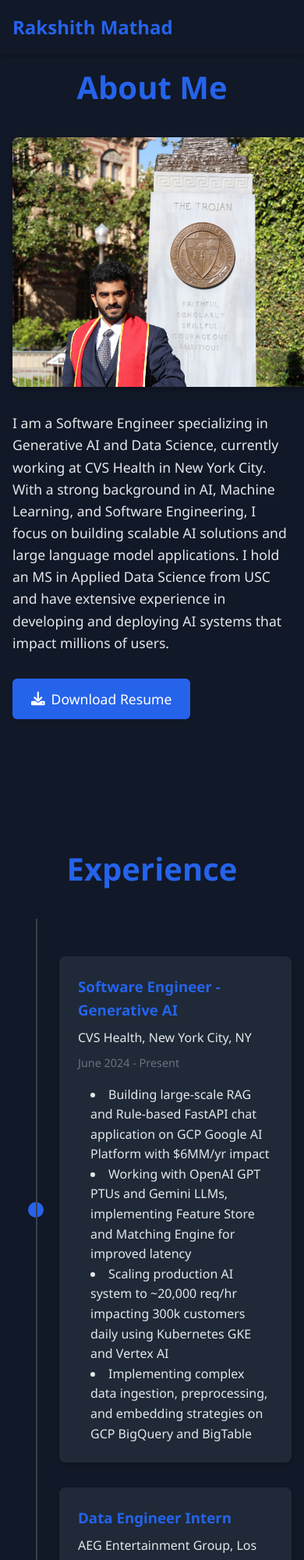
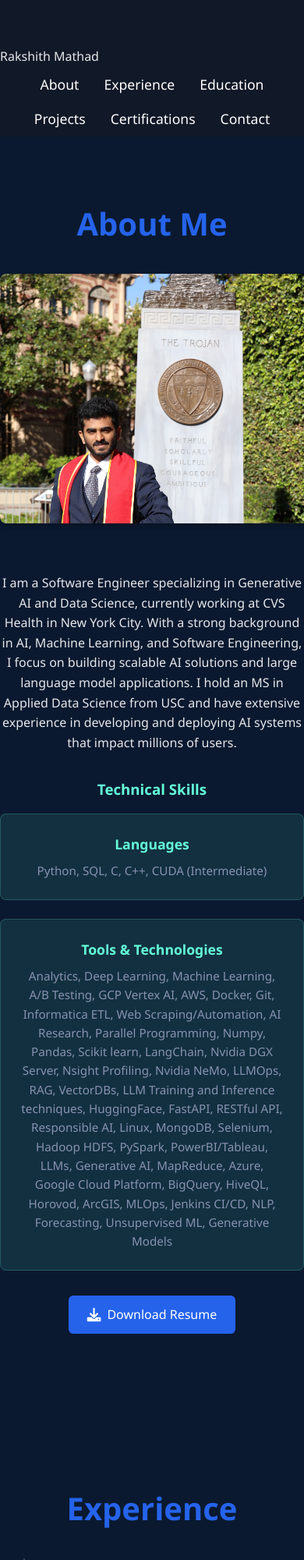
Before and after one commit to rakshith-rm/rakshith.github.io, a plain HTML site: page index.html in a window 390 px wide. Shown: the top 2000 px of the page at 78% size. Drawn offline with Linux system fonts and the light colour scheme.

Commit message:
Add files via upload

```diff
--- a/index.html
+++ b/index.html
@@ -29,6 +29,19 @@
                 <img src="pic.JPEG" alt="Rakshith Mathad" class="profile-image">
                 <div class="about-text">
                     <p>I am a Software Engineer specializing in Generative AI and Data Science, currently working at CVS Health in New York City. With a strong background in AI, Machine Learning, and Software Engineering, I focus on building scalable AI solutions and large language model applications. I hold an MS in Applied Data Science from USC and have extensive experience in developing and deploying AI systems that impact millions of users.</p>
+                    <div class="skills-section">
+                        <h3>Technical Skills</h3>
+                        <div class="skills-grid">
+                            <div class="skill-category">
+                                <h4>Languages</h4>
+                                <p>Python, SQL, C, C++, CUDA (Intermediate)</p>
+                            </div>
+                            <div class="skill-category">
+                                <h4>Tools & Technologies</h4>
+                                <p>Analytics, Deep Learning, Machine Learning, A/B Testing, GCP Vertex AI, AWS, Docker, Git, Informatica ETL, Web Scraping/Automation, AI Research, Parallel Programming, Numpy, Pandas, Scikit learn, LangChain, Nvidia DGX Server, Nsight Profiling, Nvidia NeMo, LLMOps, RAG, VectorDBs, LLM Training and Inference techniques, HuggingFace, FastAPI, RESTful API, Responsible AI, Linux, MongoDB, Selenium, Hadoop HDFS, PySpark, PowerBI/Tableau, LLMs, Generative AI, MapReduce, Azure, Google Cloud Platform, BigQuery, HiveQL, Horovod, ArcGIS, MLOps, Jenkins CI/CD, NLP, Forecasting, Unsupervised ML, Generative Models</p>
+                            </div>
+                        </div>
+                    </div>
                     <div class="resume-download">
                         <a href="Rakshith_Resume.pdf" download class="download-btn">
                             <i class="fas fa-download"></i> Download Resume
@@ -49,10 +62,11 @@
                         <h4>CVS Health, New York City, NY</h4>
                         <p class="date">June 2024 - Present</p>
                         <ul>
-                            <li>Building large-scale RAG and Rule-based FastAPI chat application on GCP Google AI Platform with $6MM/yr impact</li>
-                            <li>Working with OpenAI GPT PTUs and Gemini LLMs, implementing Feature Store and Matching Engine for improved latency</li>
-                            <li>Scaling production AI system to ~20,000 req/hr impacting 300k customers daily using Kubernetes GKE and Vertex AI</li>
-                            <li>Implementing complex data ingestion, preprocessing, and embedding strategies on GCP BigQuery and BigTable</li>
+                            <li>Working in the Conversational AI customer service team to build a large-scale complex RAG and Rule based FastAPI chat application on GCP Google AI Platform with $6MM/yr impact</li>
+                            <li>Implemented async/multithreaded/parallel semantic search using OpenAI GPT PTUs and Gemini LLMs, Feature Store and Matching Engine, improving latency and caching strategy</li>
+                            <li>Scaled production AI system to ~20,000 req/hr impacting 300k customers daily using Kubernetes GKE and Vertex AI</li>
+                            <li>Performed complex data ingestion and preprocessing on GCP BigQuery and BigTable, including chunking and embedding strategies</li>
+                            <li>Worked with Airflow, K8s, Jenkins CI/CD, LLM Evaluation framework, feature flags, and AI safety guardrails</li>
                         </ul>
                     </div>
                 </div>
@@ -63,9 +77,10 @@
                         <h4>AEG Entertainment Group, Los Angeles, CA</h4>
                         <p class="date">February 2024 - May 2024</p>
                         <ul>
-                            <li>Built Azure Data Factory pipelines for large data processing</li>
+                            <li>Built complex Azure Data Factory pipelines for large data processing</li>
                             <li>Implemented PySpark in Databricks for batch API processing</li>
                             <li>Handled Dynamics CRM data migration via OData REST APIs</li>
+                            <li>Managed Parquet/Avro for streaming and financial data reporting</li>
                         </ul>
                     </div>
                 </div>
@@ -76,9 +91,10 @@
                         <h4>CVS Health, New York City, NY</h4>
                         <p class="date">May 2023 - August 2023</p>
                         <ul>
-                            <li>Optimized Hadoop HDFS big data pipelines, processing 100M+ rows</li>
-                            <li>Reduced latency by 40% using HiveQL</li>
+                            <li>Optimized Hadoop HDFS big data pipelines, processing 100M+ rows with HiveQL</li>
+                            <li>Reduced latency by 40% through optimization techniques</li>
                             <li>Designed scalable ETL workflows and customer campaign strategies</li>
+                            <li>Leveraged Tableau, advanced OLAP, data blending, and predictive modeling</li>
                         </ul>
                     </div>
                 </div>
@@ -90,7 +106,8 @@
                         <p class="date">January 2022 - July 2022</p>
                         <ul>
                             <li>Developed deep learning applications for Object Detection and Visual Attention</li>
-                            <li>Implemented Recommendation Systems using Matrix Factorization</li>
+                            <li>Implemented Recommendation Systems using Matrix Factorization and Collaborative Filtering</li>
+                            <li>Optimized AI Inference on custom AI processor</li>
                         </ul>
                     </div>
                 </div>
@@ -102,7 +119,8 @@
                         <p class="date">November 2020 - June 2021</p>
                         <ul>
                             <li>Led team of 3 in SOTA Generative AI PyTorch research</li>
-                            <li>Implemented Conditional GAN with spatially adaptive normalization</li>
+                            <li>Implemented Conditional GAN with spatially adaptive normalization for Image manipulation</li>
+                            <li>Performed Semantic Segmentation with DeepLab-V2 to curate 20k-image dataset</li>
                             <li>Trained generative models on Nvidia DGX cluster</li>
                         </ul>
                     </div>
@@ -144,17 +162,34 @@
             <div class="projects-grid">
                 <div class="project-card">
                     <h3>Parallelism for LLM Inference on GPUs</h3>
-                    <p>Deployed and served BERT Transformer on RTX GPU using PyTorch, ONNX, and NVIDIA TensorRT runtimes. Implemented CUDA Kernel optimization and Ray Serve deployment for async TinyLlama inference.</p>
+                    <ul>
+                        <li>Deployed and served BERT Transformer on RTX GPU using PyTorch, ONNX, and NVIDIA TensorRT runtimes</li>
+                        <li>Profiled performance bottlenecks using NVIDIA Nsight</li>
+                        <li>Built CUDA Kernel for optimized inference on custom NN</li>
+                        <li>Deployed async TinyLlama using Ray Serve and FastAPI</li>
+                        <li>Implemented FSDP/DDP training simulations using Ray/DeepSpeed</li>
+                    </ul>
                 </div>
 
                 <div class="project-card">
                     <h3>RAG-based LLM with Guardrails</h3>
-                    <p>Built a RAG-based chatbot using LangChain and Llama 2, integrated with Pinecone VectorDB and HuggingFace Sentence Transformer. Implemented NVIDIA NeMo Guardrails and LoRA LLM finetuning techniques.</p>
+                    <ul>
+                        <li>Built RAG-based chatbot using LangChain and Llama 2</li>
+                        <li>Integrated Pinecone VectorDB and HuggingFace Sentence Transformer</li>
+                        <li>Implemented NVIDIA NeMo Guardrails and LoRA LLM finetuning</li>
+                        <li>Developed e2e pipeline for LoRa finetuning and quantization</li>
+                        <li>Improved inference using NVIDIA Triton Inference Server</li>
+                    </ul>
                 </div>
 
                 <div class="project-card">
                     <h3>Research: Distributed Deep Learning</h3>
-                    <p>Published paper on "Performance Analysis of Distributed Deep Learning using Horovod on Image Classification" at IEEE ICICCS. Developed ML privacy-preserving techniques for Federated Learning systems.</p>
+                    <ul>
+                        <li>Published paper on "Performance Analysis of Distributed Deep Learning using Horovod on Image Classification" at IEEE ICICCS</li>
+                        <li>Developed ML privacy-preserving techniques for Federated Learning systems</li>
+                        <li>Implemented anomaly detection for adversary client nodes</li>
+                        <li>Applied Homomorphic Encryption in distributed learning</li>
+                    </ul>
                     <a href="https://ieeexplore.ieee.org/document/9788247" target="_blank" class="research-link">View Publication <i class="fas fa-external-link-alt"></i></a>
                 </div>
 
--- a/styles.css
+++ b/styles.css
@@ -20,53 +20,67 @@ body {
     line-height: 1.6;
     color: var(--text-color);
     background-color: var(--white);
+    padding-top: 70px;
 }
 
 /* Navigation */
-.navbar {
+header {
     position: fixed;
     top: 0;
-    width: 100%;
-    background-color: var(--card-bg);
-    box-shadow: 0 2px 4px rgba(0, 0, 0, 0.2);
+    left: 0;
+    right: 0;
+    background: rgba(17, 34, 64, 0.95);
+    backdrop-filter: blur(10px);
     z-index: 1000;
+    padding: 1rem 0;
+    box-shadow: 0 2px 10px rgba(0, 0, 0, 0.3);
 }
 
-.nav-content {
-    max-width: 1200px;
-    margin: 0 auto;
-    padding: 1rem;
+nav ul {
     display: flex;
-    justify-content: space-between;
-    align-items: center;
+    justify-content: center;
+    list-style: none;
+    margin: 0;
+    padding: 0;
 }
 
-.logo {
-    font-size: 1.5rem;
-    font-weight: bold;
-    color: var(--primary-color);
+nav ul li {
+    margin: 0 1.5rem;
 }
 
-.nav-links {
-    display: flex;
-    list-style: none;
-    gap: 2rem;
+nav ul li a {
+    color: #ffffff;
+    text-decoration: none;
+    font-size: 1.1rem;
+    font-weight: 500;
+    transition: color 0.3s ease;
+    padding: 0.5rem 0;
+    position: relative;
 }
 
-.nav-links a {
-    text-decoration: none;
-    color: var(--text-color);
-    font-weight: 500;
-    transition: color 0.3s ease;
+nav ul li a:hover {
+    color: #64ffda;
 }
 
-.nav-links a:hover {
-    color: var(--primary-color);
+nav ul li a::after {
+    content: '';
+    position: absolute;
+    bottom: 0;
+    left: 0;
+    width: 0;
+    height: 2px;
+    background: #64ffda;
+    transition: width 0.3s ease;
+}
+
+nav ul li a:hover::after {
+    width: 100%;
 }
 
 /* Sections */
 .section {
-    padding: 5rem 1rem;
+    padding: 5rem 0;
+    position: relative;
     min-height: 100vh;
     display: flex;
     align-items: center;
@@ -76,6 +90,8 @@ body {
     max-width: 1200px;
     margin: 0 auto;
     width: 100%;
+    position: relative;
+    z-index: 1;
 }
 
 h2 {
@@ -102,7 +118,40 @@ h2 {
 
 .about-text {
     flex: 1;
+    padding: 0 2rem;
+}
+
+.skills-section {
+    margin-top: 2rem;
+}
+
+.skills-section h3 {
+    color: #64ffda;
+    margin-bottom: 1rem;
+}
+
+.skills-grid {
+    display: grid;
+    gap: 1.5rem;
+}
+
+.skill-category {
+    background: rgba(100, 255, 218, 0.1);
+    padding: 1.5rem;
+    border-radius: 8px;
+    border: 1px solid rgba(100, 255, 218, 0.2);
+}
+
+.skill-category h4 {
+    color: #64ffda;
+    margin-bottom: 0.5rem;
     font-size: 1.1rem;
+}
+
+.skill-category p {
+    color: #8892b0;
+    line-height: 1.6;
+    font-size: 0.95rem;
 }
 
 /* Timeline styles */
@@ -125,65 +174,57 @@ h2 {
 }
 
 .timeline-item {
-    padding: 1rem 0;
-    position: relative;
-    width: 100%;
+    margin-bottom: 2.5rem;
 }
 
 .timeline-content {
-    background: var(--card-bg);
-    padding: 1.5rem;
+    background: rgba(100, 255, 218, 0.1);
+    padding: 2rem;
     border-radius: 8px;
-    box-shadow: 0 2px 4px rgba(0, 0, 0, 0.2);
-    position: relative;
-    width: calc(50% - 2rem);
-    margin-left: auto;
+    border: 1px solid rgba(100, 255, 218, 0.2);
+    transition: transform 0.3s ease;
 }
 
-.timeline-item:nth-child(odd) .timeline-content {
-    margin-left: 0;
-    margin-right: auto;
-}
-
-.timeline-content::before {
-    content: '';
-    position: absolute;
-    width: 20px;
-    height: 20px;
-    background: var(--primary-color);
-    border-radius: 50%;
-    top: 50%;
-    transform: translateY(-50%);
-}
-
-.timeline-item:nth-child(odd) .timeline-content::before {
-    right: -60px;
-}
-
-.timeline-item:nth-child(even) .timeline-content::before {
-    left: -60px;
+.timeline-content:hover {
+    transform: translateY(-5px);
 }
 
 .timeline-content h3 {
-    color: var(--primary-color);
+    color: #64ffda;
     margin-bottom: 0.5rem;
+    font-size: 1.3rem;
 }
 
 .timeline-content h4 {
-    color: var(--text-color);
-    font-weight: 500;
+    color: #ccd6f6;
     margin-bottom: 0.5rem;
+    font-size: 1.1rem;
 }
 
 .timeline-content .date {
-    color: #6b7280;
+    color: #8892b0;
     font-size: 0.9rem;
     margin-bottom: 1rem;
 }
 
 .timeline-content ul {
-    list-style-position: inside;
-    margin-left: 1rem;
+    list-style-type: none;
+    padding: 0;
+}
+
+.timeline-content ul li {
+    color: #8892b0;
+    margin-bottom: 0.5rem;
+    padding-left: 1.5rem;
+    position: relative;
+    line-height: 1.6;
+}
+
+.timeline-content ul li:before {
+    content: "▹";
+    position: absolute;
+    left: 0;
+    color: #64ffda;
 }
 
 /* Projects Grid */
@@ -195,10 +236,10 @@ h2 {
 }
 
 .project-card {
-    background: var(--card-bg);
-    padding: 1.5rem;
+    background: rgba(100, 255, 218, 0.1);
+    padding: 2rem;
     border-radius: 8px;
-    box-shadow: 0 2px 4px rgba(0, 0, 0, 0.2);
+    border: 1px solid rgba(100, 255, 218, 0.2);
     transition: transform 0.3s ease;
 }
 
@@ -207,8 +248,30 @@ h2 {
 }
 
 .project-card h3 {
-    color: var(--primary-color);
+    color: #64ffda;
     margin-bottom: 1rem;
+    font-size: 1.3rem;
+}
+
+.project-card ul {
+    list-style-type: none;
+    padding: 0;
+    margin-bottom: 1.5rem;
+}
+
+.project-card ul li {
+    color: #8892b0;
+    margin-bottom: 0.5rem;
+    padding-left: 1.5rem;
+    position: relative;
+    line-height: 1.6;
+}
+
+.project-card ul li:before {
+    content: "▹";
+    position: absolute;
+    left: 0;
+    color: #64ffda;
 }
 
 /* Contact Section */
@@ -254,12 +317,33 @@ footer {
 
 /* Responsive Design */
 @media (max-width: 768px) {
-    .nav-links {
-        display: none;
+    header {
+        padding: 0.5rem 0;
+    }
+
+    nav ul {
+        flex-wrap: wrap;
+    }
+
+    nav ul li {
+        margin: 0.5rem 1rem;
+    }
+
+    body {
+        padding-top: 60px;
     }
 
     .about-content {
         flex-direction: column;
+        text-align: center;
+    }
+
+    .about-text {
+        padding: 2rem 0;
+    }
+
+    .skills-grid {
+        grid-template-columns: 1fr;
     }
 
     .timeline::after {
@@ -267,17 +351,20 @@ footer {
     }
 
     .timeline-content {
-        width: calc(100% - 60px);
-        margin-left: 60px;
+        padding: 1.5rem;
     }
 
-    .timeline-item:nth-child(odd) .timeline-content {
-        margin-left: 60px;
-        margin-right: 0;
+    .project-card {
+        padding: 1.5rem;
     }
 
-    .timeline-content::before {
-        left: -40px !important;
+    .cert-item {
+        flex-direction: column;
+        text-align: center;
+    }
+
+    .cert-logo {
+        margin-bottom: 1rem;
     }
 }
 
@@ -333,37 +420,36 @@ footer {
 }
 
 .certification-card {
-    background: var(--card-bg);
-    padding: 1.5rem;
-    border-radius: 8px;
-    box-shadow: 0 2px 4px rgba(0, 0, 0, 0.2);
-    display: flex;
-    gap: 1rem;
-    align-items: center;
+    background: rgba(100, 255, 218, 0.1);
 }
 
 .cert-item {
     display: flex;
+    align-items: center;
     gap: 1rem;
-    align-items: center;
-    margin-top: 1rem;
-    padding-top: 1rem;
-    border-top: 1px solid var(--timeline-color);
+    margin-bottom: 1.5rem;
+    padding: 1rem;
+    background: rgba(100, 255, 218, 0.05);
+    border-radius: 6px;
 }
 
-.cert-item:first-child {
-    margin-top: 0.5rem;
-    padding-top: 0.5rem;
-    border-top: none;
+.cert-item:last-child {
+    margin-bottom: 0;
+}
+
+.cert-item h4 {
+    color: #ccd6f6;
+    margin-bottom: 0.5rem;
+    font-size: 1.1rem;
 }
 
 .cert-logo {
-    width: 40px;
-    height: 40px;
+    width: 60px;
+    height: 60px;
     object-fit: contain;
     background: white;
     padding: 0.5rem;
-    border-radius: 4px;
+    border-radius: 6px;
 }
 
 .cert-content h3 {
@@ -394,3 +480,15 @@ footer {
 .cert-link i {
     font-size: 0.8rem;
 }
+
+/* Ensure sections have proper background */
+.section::before {
+    content: '';
+    position: absolute;
+    top: 0;
+    left: 0;
+    right: 0;
+    bottom: 0;
+    background: #0a192f;
+    z-index: -1;
+}
```
